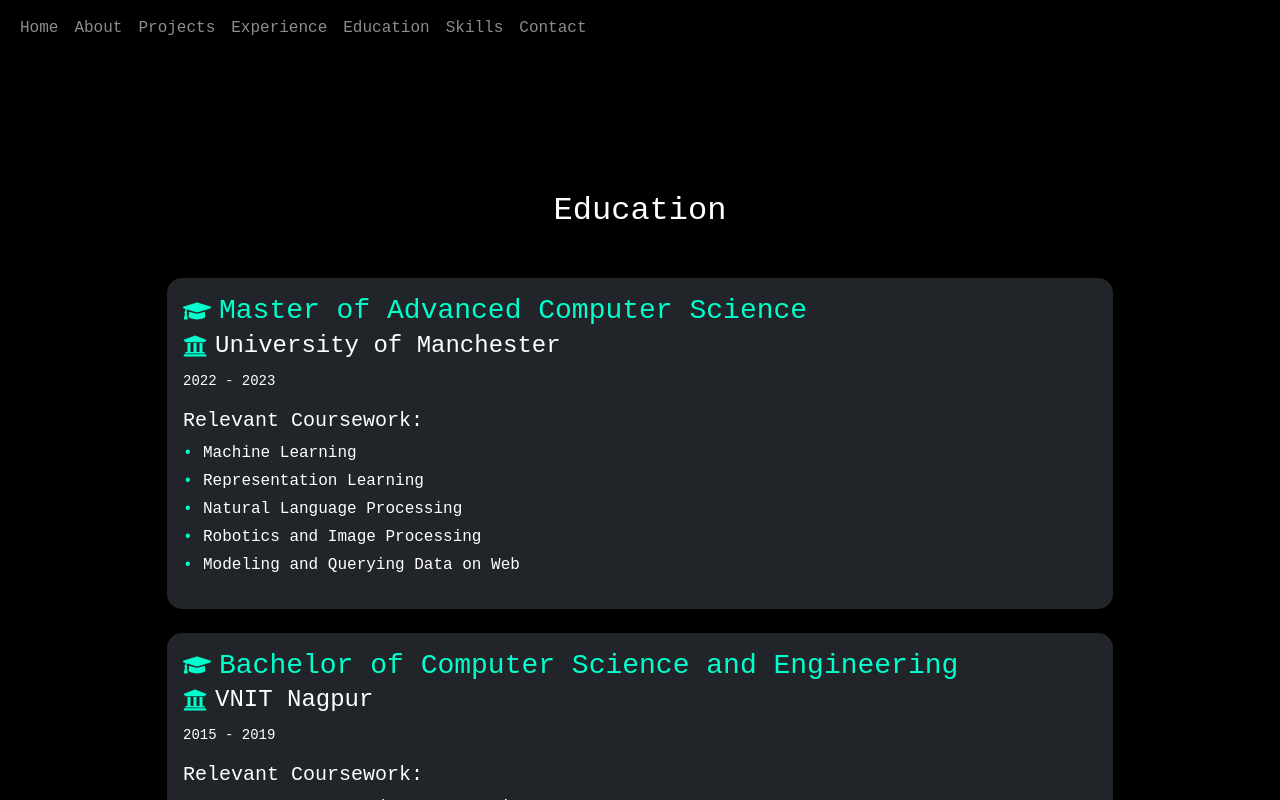
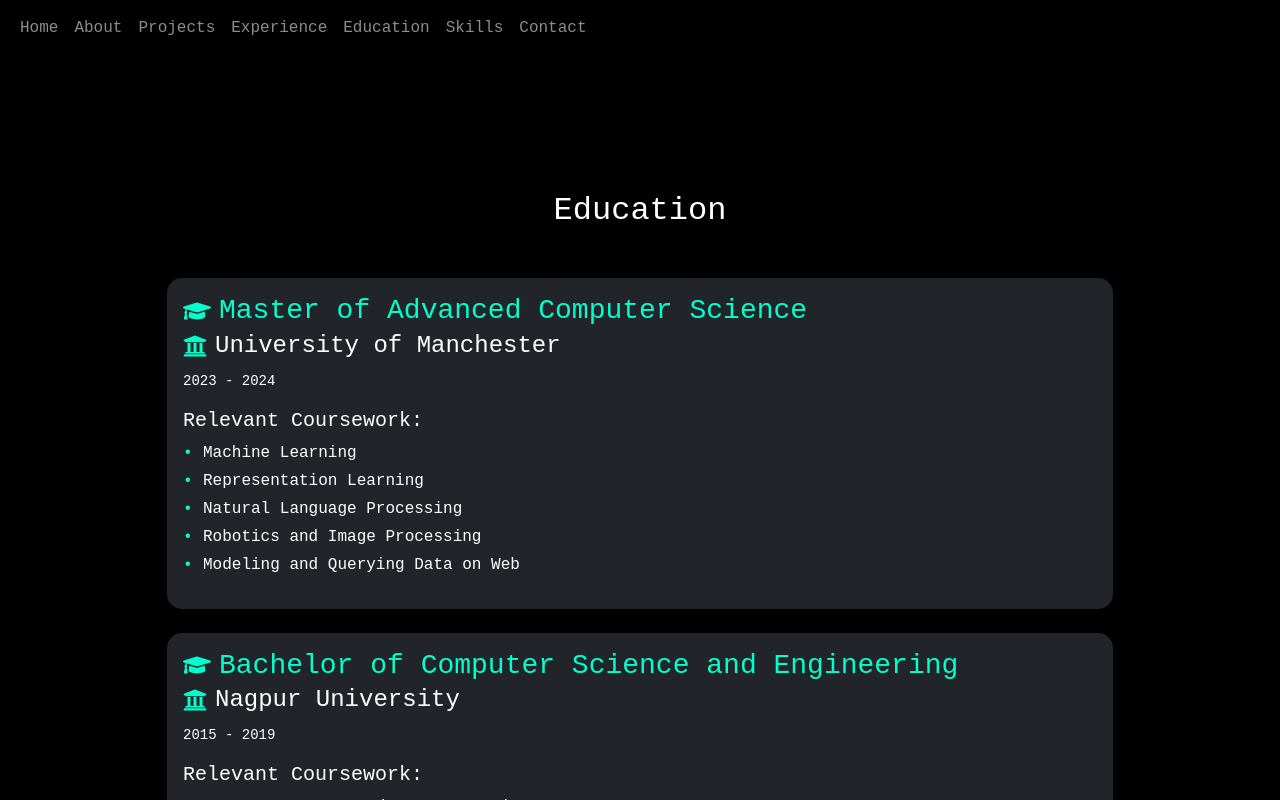
Before and after one commit to abhishekbagde/my-portfolio, a Next.js app: page /education in a window 1280 px wide. Shown: the top 800 px of the page. Built offline with nearby package versions, Linux system fonts and the light colour scheme.

Commit message:
Update education page

```diff
--- a/src/app/education/page.js
+++ b/src/app/education/page.js
@@ -28,7 +28,7 @@
     {
       degree: "Master of Advanced Computer Science",
       institution: "University of Manchester",
-      period: "2022 - 2023",
+      period: "2023 - 2024",
       courses: [
         "Machine Learning",
         "Representation Learning",
@@ -39,7 +39,7 @@
     },
     {
       degree: "Bachelor of Computer Science and Engineering",
-      institution: "VNIT Nagpur",
+      institution: "Nagpur University",
       period: "2015 - 2019",
       courses: [
         "Data Structures and Program Design",
```
